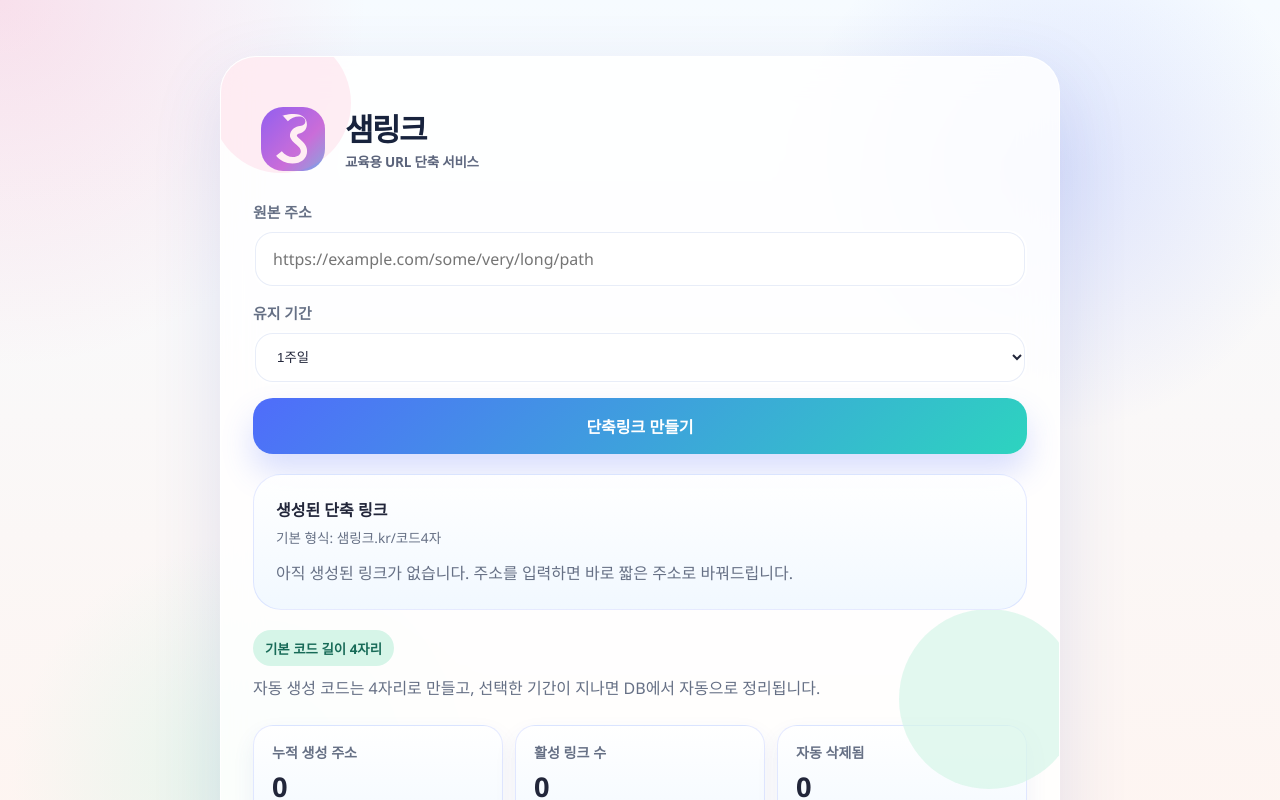
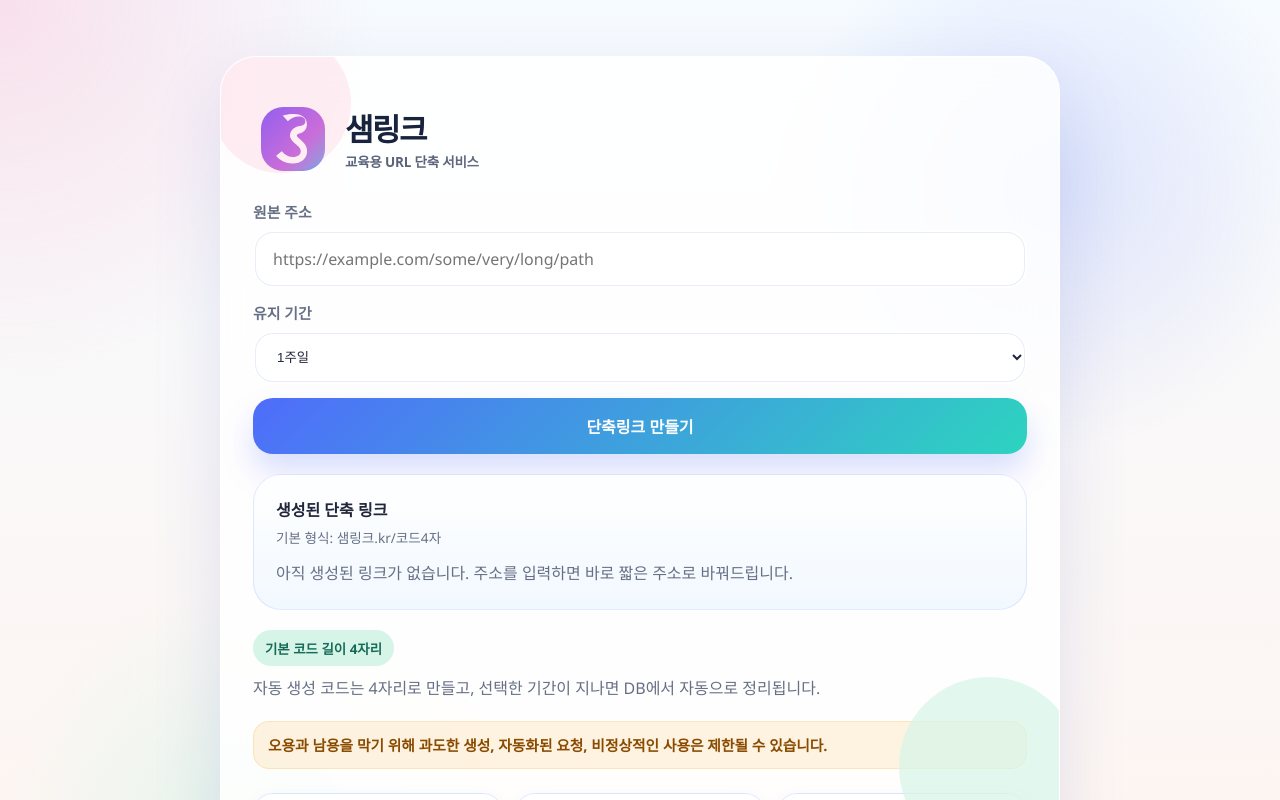
Before and after one commit to 01056649000yoo/URL, a Next.js app: page / in a window 1280 px wide. Shown: the top 800 px of the page. Built offline with nearby package versions, Linux system fonts and the light colour scheme; no server answers.

Commit message:
Add abuse warning to homepage

```diff
--- a/app/globals.css
+++ b/app/globals.css
@@ -312,6 +312,18 @@ input {
   margin: 0;
   color: var(--muted);
   line-height: 1.6;
+}
+
+.warning-note {
+  margin: 0;
+  padding: 12px 14px;
+  border-radius: 16px;
+  background: rgba(245, 158, 11, 0.12);
+  border: 1px solid rgba(245, 158, 11, 0.18);
+  color: #8a4b00;
+  font-size: 0.92rem;
+  font-weight: 700;
+  line-height: 1.5;
 }
 
 .result-stack {
--- a/app/page.tsx
+++ b/app/page.tsx
@@ -257,6 +257,10 @@ export default function HomePage() {
           <p>자동 생성 코드는 4자리로 만들고, 선택한 기간이 지나면 DB에서 자동으로 정리됩니다.</p>
         </div>
 
+        <p className="warning-note">
+          오용과 남용을 막기 위해 과도한 생성, 자동화된 요청, 비정상적인 사용은 제한될 수 있습니다.
+        </p>
+
         <div className="public-footer-banner" aria-label="샘링크 통계">
           <div className="banner-card">
             <span className="banner-label">누적 생성 주소</span>
```
